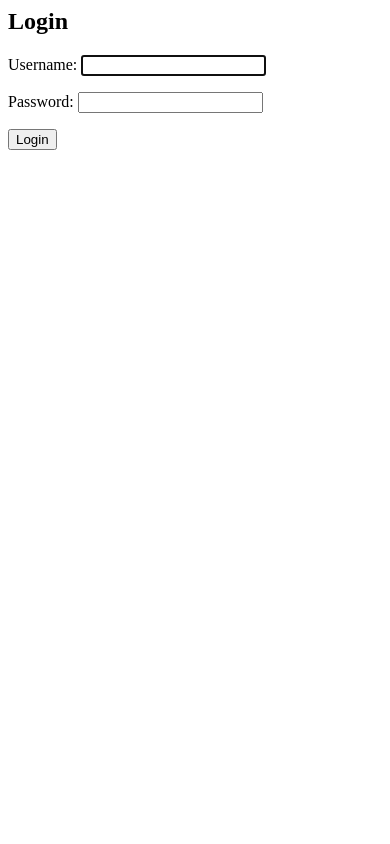
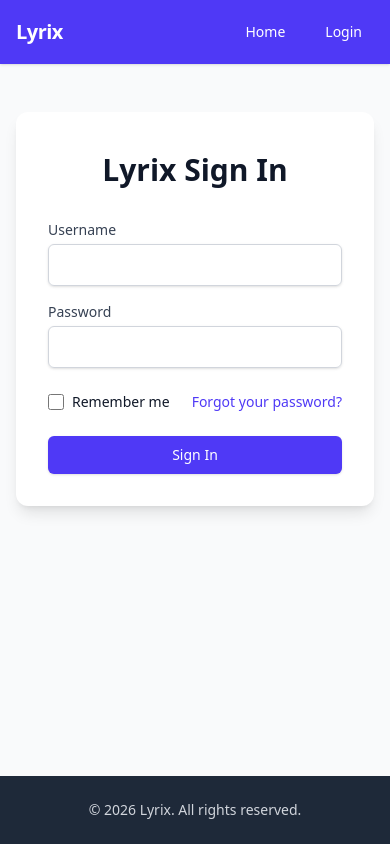
Before and after one commit to onmyserve/lyrix, a Django app: a page that uses lyrix_app/templates/registration/login.html in a window 390 px wide. Run offline with Django 5.2, Linux system fonts and the light colour scheme.

Commit message:
feat: implement user and customer management views with associated templates and UI scaffolding

```diff
--- a/lyrix/settings.py
+++ b/lyrix/settings.py
@@ -55,7 +55,7 @@ ROOT_URLCONF = 'lyrix.urls'
 TEMPLATES = [
     {
         'BACKEND': 'django.template.backends.django.DjangoTemplates',
-        'DIRS': [],
+        'DIRS': [BASE_DIR / 'templates'],
         'APP_DIRS': True,
         'OPTIONS': {
             'context_processors': [
--- a/lyrix_app/templates/registration/login.html
+++ b/lyrix_app/templates/registration/login.html
@@ -1,6 +1,82 @@
-<h2>Login</h2>
-<form method="post">
-  {% csrf_token %}
-  {{ form.as_p }}
-  <button type="submit">Login</button>
-</form>
+{% extends 'base.html' %}
+
+{% block title %}Sign In - Lyrix{% endblock %}
+
+{% block content %}
+<div class="flex items-center justify-center py-12 px-4 sm:px-6 lg:px-8">
+    <div class="max-w-md w-full bg-white rounded-xl shadow-lg p-8 space-y-8">
+      <div>
+        <h2 class="mt-2 text-center text-3xl font-extrabold text-gray-900">
+          Lyrix Sign In
+        </h2>
+      </div>
+
+      <form class="mt-8 space-y-6" method="POST">
+        {% csrf_token %}
+
+        {% if form.non_field_errors %}
+        <div class="rounded-md bg-red-50 p-4">
+          <div class="text-sm text-red-700">
+            {{ form.non_field_errors }}
+          </div>
+        </div>
+        {% endif %}
+
+        <div class="space-y-4">
+          <div>
+            <label for="{{ form.username.id_for_label }}" class="block text-sm font-medium text-gray-700">
+              Username
+            </label>
+            <div class="mt-1">
+              <input id="{{ form.username.id_for_label }}" name="{{ form.username.html_name }}" type="text"
+                autocomplete="username" required
+                class="appearance-none block w-full px-3 py-2 border border-gray-300 rounded-md shadow-sm placeholder-gray-400 focus:outline-none focus:ring-indigo-500 focus:border-indigo-500 sm:text-sm">
+            </div>
+            {% if form.username.errors %}
+            <p class="mt-2 text-sm text-red-600">{{ form.username.errors.0 }}</p>
+            {% endif %}
+          </div>
+
+          <div>
+            <label for="{{ form.password.id_for_label }}" class="block text-sm font-medium text-gray-700">
+              Password
+            </label>
+            <div class="mt-1">
+              <input id="{{ form.password.id_for_label }}" name="{{ form.password.html_name }}" type="password"
+                autocomplete="current-password" required
+                class="appearance-none block w-full px-3 py-2 border border-gray-300 rounded-md shadow-sm placeholder-gray-400 focus:outline-none focus:ring-indigo-500 focus:border-indigo-500 sm:text-sm">
+            </div>
+            {% if form.password.errors %}
+            <p class="mt-2 text-sm text-red-600">{{ form.password.errors.0 }}</p>
+            {% endif %}
+          </div>
+        </div>
+
+        <div class="flex items-center justify-between">
+          <div class="flex items-center">
+            <input id="remember-me" name="remember_me" type="checkbox"
+              class="h-4 w-4 text-indigo-600 focus:ring-indigo-500 border-gray-300 rounded">
+            <label for="remember-me" class="ml-2 block text-sm text-gray-900">
+              Remember me
+            </label>
+          </div>
+
+          <div class="text-sm">
+            <a href="#" class="font-medium text-indigo-600 hover:text-indigo-500 transition-colors">
+              Forgot your password?
+            </a>
+          </div>
+        </div>
+
+        <div>
+          <button type="submit"
+            class="w-full flex justify-center py-2 px-4 border border-transparent rounded-md shadow-sm text-sm font-medium text-white bg-indigo-600 hover:bg-indigo-700 focus:outline-none focus:ring-2 focus:ring-offset-2 focus:ring-indigo-500 transition-colors duration-200">
+            Sign In
+          </button>
+        </div>
+      </form>
+    </div>
+  </div>
+
+  </div>
+{% endblock content %}
--- /dev/null
+++ b/templates/base.html
@@ -0,0 +1,22 @@
+<!DOCTYPE html>
+<html lang="en">
+<head>
+    <meta charset="UTF-8">
+    <meta name="viewport" content="width=device-width, initial-scale=1.0">
+    <title>{% block title %}Lyrix{% endblock %}</title>
+    <script src="https://cdn.jsdelivr.net/npm/@tailwindcss/browser@4"></script>
+    {% block extra_css %}{% endblock %}
+</head>
+<body class="bg-gray-50 flex flex-col min-h-screen text-gray-900">
+    {% include 'includes/_header.html' %}
+
+    <main class="flex-grow">
+        {% block content %}
+        {% endblock content %}
+    </main>
+
+    {% include 'includes/_footer.html' %}
+
+    {% block extra_js %}{% endblock %}
+</body>
+</html>
--- /dev/null
+++ b/templates/includes/_footer.html
@@ -0,0 +1,5 @@
+<footer class="bg-gray-800 text-gray-300 py-6 mt-auto">
+    <div class="max-w-7xl mx-auto px-4 sm:px-6 lg:px-8 text-center">
+        <p class="text-sm">&copy; {% now "Y" %} Lyrix. All rights reserved.</p>
+    </div>
+</footer>
--- /dev/null
+++ b/templates/includes/_header.html
@@ -0,0 +1,21 @@
+<header class="bg-indigo-600 text-white shadow">
+    <div class="max-w-7xl mx-auto px-4 sm:px-6 lg:px-8">
+        <div class="flex justify-between items-center h-16">
+            <div class="flex-shrink-0">
+                <a href="/" class="font-bold text-xl tracking-tight">Lyrix</a>
+            </div>
+            <nav class="flex items-center space-x-4">
+                <a href="/" class="hover:bg-indigo-500 px-3 py-2 rounded-md text-sm font-medium transition-colors">Home</a>
+                {% if user.is_authenticated %}
+                    <span class="text-indigo-200 text-sm">Welcome, {{ user.username }}</span>
+                    <form method="post" action="{% url 'logout' %}" class="inline m-0 p-0">
+                        {% csrf_token %}
+                        <button type="submit" class="hover:bg-indigo-500 px-3 py-2 rounded-md text-sm font-medium transition-colors cursor-pointer">Logout</button>
+                    </form>
+                {% else %}
+                    <a href="{% url 'login' %}" class="hover:bg-indigo-500 px-3 py-2 rounded-md text-sm font-medium transition-colors">Login</a>
+                {% endif %}
+            </nav>
+        </div>
+    </div>
+</header>
```
Also changed, not shown: lyrix_app/templates/add_customer.html (deleted, +0 -19 lines), lyrix_app/templates/add_user.html (deleted, +0 -19 lines), lyrix_app/templates/customer_home.html (deleted, +0 -15 lines), lyrix_app/templates/home.html (deleted, +0 -19 lines), lyrix_app/templates/lyrix_app/add_customer.html (added, +26 -0 lines), lyrix_app/templates/lyrix_app/add_user.html (added, +25 -0 lines), lyrix_app/templates/lyrix_app/customer_home.html (added, +33 -0 lines), lyrix_app/templates/lyrix_app/home.html (added, +33 -0 lines), lyrix_app/views.py (+4 -4 lines).
